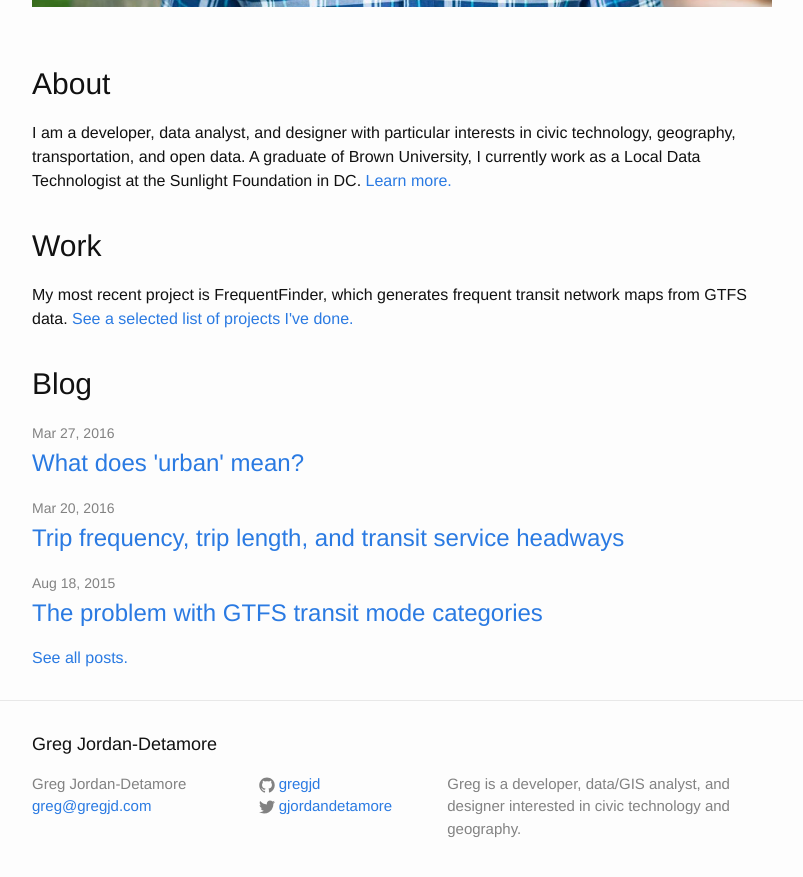
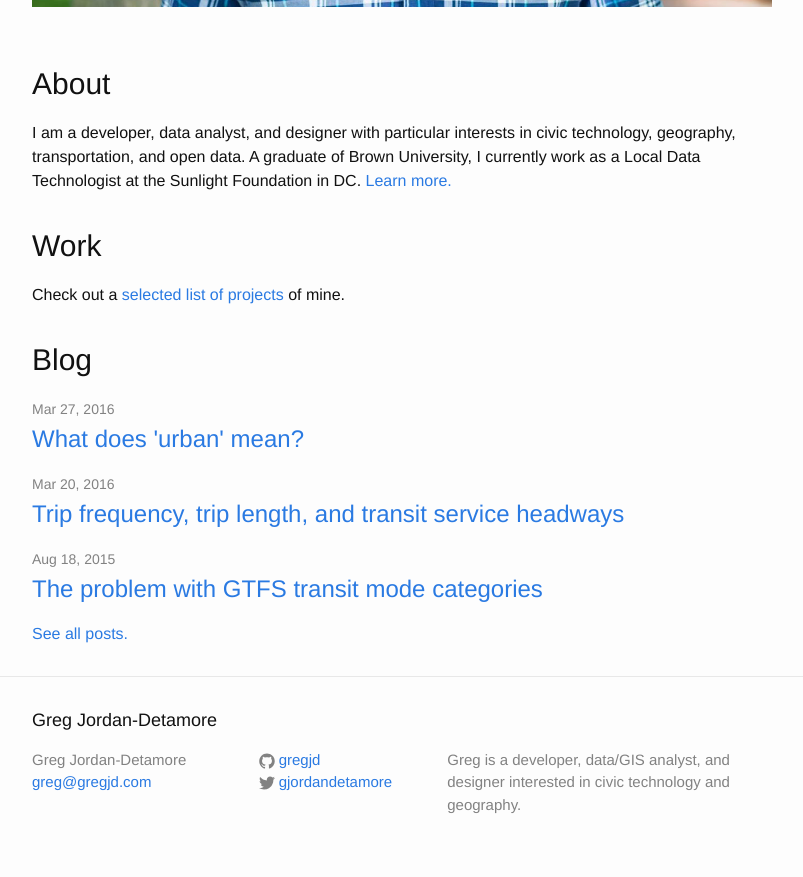
Before and after one commit to gregjd/gregjd.github.io, a Jekyll site: the page built from index.html, in a window 1280 px wide and 900 px high, scrolled down 577 px. Shown: the top 877 px of the window, without its empty margins (238-1041 px from the left). Built offline with Jekyll 4.4.1, drawn with Linux system fonts in a browser that asks for light colours; Markdown is read by kramdown in place of the engine named in the settings.

Commit message:
Make home page project sentence more general

```diff
--- a/index.html
+++ b/index.html
@@ -12,7 +12,7 @@ layout: default
 
   <h1 class="page-heading">Work</h1>
 
-  My most recent project is FrequentFinder, which generates frequent transit network maps from GTFS data. <a href="/work/">See a selected list of projects I've done.</a>
+  Check out a <a href="/work/">selected list of projects</a> of mine.
 
   <h1 class="page-heading">Blog</h1>
 
```
